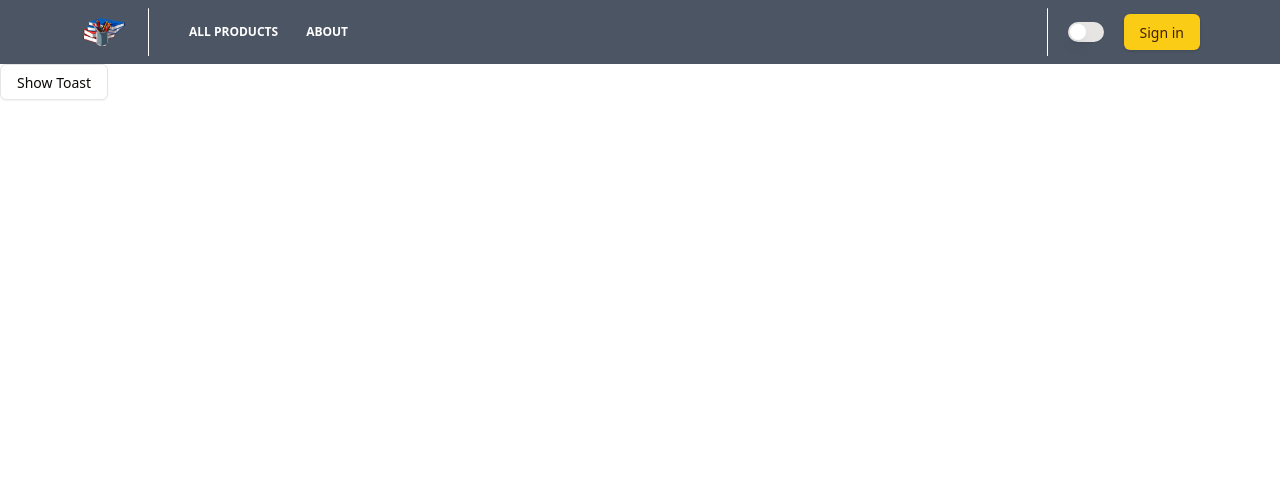
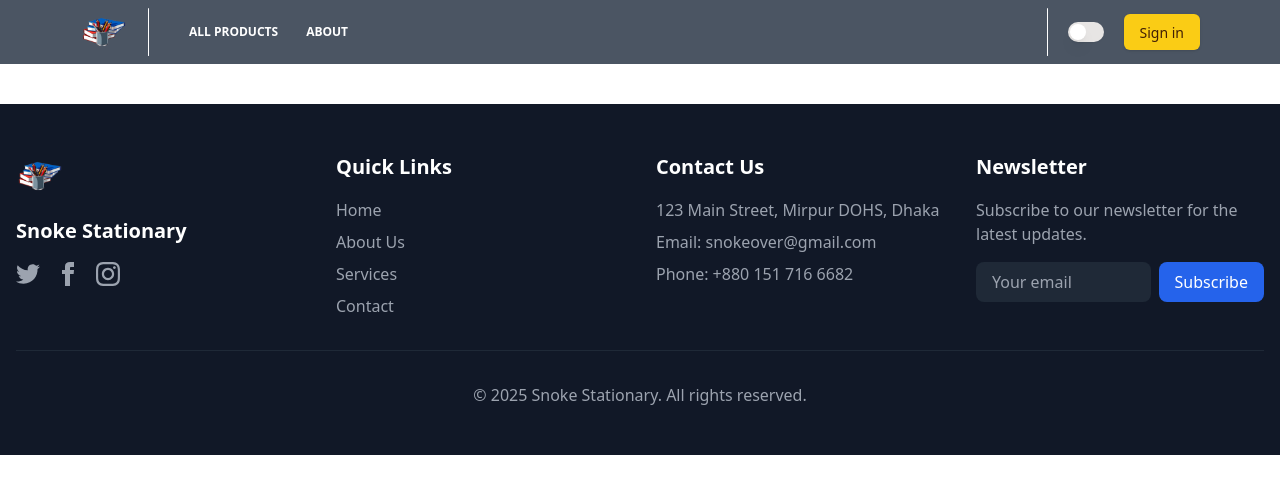
Before and after one commit to snokeOver/stationary-shop-frontend-full-stack, a React (Vite) app: page / in a window 1280 px wide. Shown: the top 494 px of the page. Built offline with nearby package versions, Linux system fonts and the light colour scheme; no server answers.

Commit message:
Created footer

```diff
--- /dev/null
+++ b/src/components/global/Footer.tsx
@@ -0,0 +1,141 @@
+import { Link } from "react-router-dom";
+
+const Footer = () => {
+  return (
+    <footer className="bg-gray-900 text-white py-12 mt-5 md:mt-8 lg:mt-10">
+      <div className="container mx-auto px-4">
+        <div className="grid grid-cols-1 md:grid-cols-4 gap-8">
+          {/* Company Info */}
+          <div className="space-y-4">
+            <Link to="/" className="">
+              <img
+                src="./logo.png"
+                alt="Snoke Stationary Logo"
+                className="h-12 w-12"
+              />
+            </Link>
+            <h3 className="text-xl font-bold">Snoke Stationary</h3>
+
+            <div className="flex space-x-4">
+              <a
+                href="#"
+                className="text-gray-400 hover:text-white transition-colors"
+              >
+                <svg
+                  xmlns="http://www.w3.org/2000/svg"
+                  width="24"
+                  height="24"
+                  viewBox="0 0 24 24"
+                  fill="currentColor"
+                  className="w-6 h-6"
+                >
+                  <path d="M24 4.557c-.883.392-1.832.656-2.828.775 1.017-.609 1.798-1.574 2.165-2.724-.951.564-2.005.974-3.127 1.195-.897-.957-2.178-1.555-3.594-1.555-3.179 0-5.515 2.966-4.797 6.045-4.091-.205-7.719-2.165-10.148-5.144-1.29 2.213-.669 5.108 1.523 6.574-.806-.026-1.566-.247-2.229-.616-.054 2.281 1.581 4.415 3.949 4.89-.693.188-1.452.232-2.224.084.626 1.956 2.444 3.379 4.6 3.419-2.07 1.623-4.678 2.348-7.29 2.04 2.179 1.397 4.768 2.212 7.548 2.212 9.142 0 14.307-7.721 13.995-14.646.962-.695 1.797-1.562 2.457-2.549z" />
+                </svg>
+              </a>
+              <a
+                href="#"
+                className="text-gray-400 hover:text-white transition-colors"
+              >
+                <svg
+                  xmlns="http://www.w3.org/2000/svg"
+                  width="24"
+                  height="24"
+                  viewBox="0 0 24 24"
+                  fill="currentColor"
+                  className="w-6 h-6"
+                >
+                  <path d="M9 8h-3v4h3v12h5v-12h3.642l.358-4h-4v-1.667c0-.955.192-1.333 1.115-1.333h2.885v-5h-3.808c-3.596 0-5.192 1.583-5.192 4.615v3.385z" />
+                </svg>
+              </a>
+              <a
+                href="#"
+                className="text-gray-400 hover:text-white transition-colors"
+              >
+                <svg
+                  xmlns="http://www.w3.org/2000/svg"
+                  width="24"
+                  height="24"
+                  viewBox="0 0 24 24"
+                  fill="currentColor"
+                  className="w-6 h-6"
+                >
+                  <path d="M12 2.163c3.204 0 3.584.012 4.85.07 3.252.148 4.771 1.691 4.919 4.919.058 1.265.069 1.645.069 4.849 0 3.205-.012 3.584-.069 4.849-.149 3.225-1.664 4.771-4.919 4.919-1.266.058-1.644.07-4.85.07-3.204 0-3.584-.012-4.849-.07-3.26-.149-4.771-1.699-4.919-4.92-.058-1.265-.07-1.644-.07-4.849 0-3.204.013-3.583.07-4.849.149-3.227 1.664-4.771 4.919-4.919 1.266-.057 1.645-.069 4.849-.069zm0-2.163c-3.259 0-3.667.014-4.947.072-4.358.2-6.78 2.618-6.98 6.98-.059 1.281-.073 1.689-.073 4.948 0 3.259.014 3.668.072 4.948.2 4.358 2.618 6.78 6.98 6.98 1.281.058 1.689.072 4.948.072 3.259 0 3.668-.014 4.948-.072 4.354-.2 6.782-2.618 6.979-6.98.059-1.28.073-1.689.073-4.948 0-3.259-.014-3.667-.072-4.947-.196-4.354-2.617-6.78-6.979-6.98-1.281-.059-1.69-.073-4.949-.073zm0 5.838c-3.403 0-6.162 2.759-6.162 6.162s2.759 6.163 6.162 6.163 6.162-2.759 6.162-6.163c0-3.403-2.759-6.162-6.162-6.162zm0 10.162c-2.209 0-4-1.79-4-4 0-2.209 1.791-4 4-4s4 1.791 4 4c0 2.21-1.791 4-4 4zm6.406-11.845c-.796 0-1.441.645-1.441 1.44s.645 1.44 1.441 1.44c.795 0 1.439-.645 1.439-1.44s-.644-1.44-1.439-1.44z" />
+                </svg>
+              </a>
+            </div>
+          </div>
+
+          {/* Quick Links */}
+          <div className="space-y-4">
+            <h3 className="text-xl font-bold">Quick Links</h3>
+            <ul className="space-y-2">
+              <li>
+                <a href="#" className="text-gray-400 hover:text-white">
+                  Home
+                </a>
+              </li>
+              <li>
+                <a href="/about" className="text-gray-400 hover:text-white">
+                  About Us
+                </a>
+              </li>
+              <li>
+                <a href="#" className="text-gray-400 hover:text-white">
+                  Services
+                </a>
+              </li>
+              <li>
+                <a href="#" className="text-gray-400 hover:text-white">
+                  Contact
+                </a>
+              </li>
+            </ul>
+          </div>
+
+          {/* Contact Info */}
+          <div className="space-y-4">
+            <h3 className="text-xl font-bold">Contact Us</h3>
+            <ul className="space-y-2">
+              <li className="text-gray-400">
+                123 Main Street, Mirpur DOHS, Dhaka
+              </li>
+              <li className="text-gray-400">Email: snokeover@gmail.com</li>
+              <li className="text-gray-400">Phone: +880 151 716 6682</li>
+            </ul>
+          </div>
+
+          {/* Newsletter */}
+          <div className="space-y-4">
+            <h3 className="text-xl font-bold">Newsletter</h3>
+            <p className="text-gray-400">
+              Subscribe to our newsletter for the latest updates.
+            </p>
+            <form className="flex space-x-2">
+              <input
+                type="email"
+                placeholder="Your email"
+                className="w-full px-4 py-2 rounded-lg bg-gray-800 text-white focus:outline-none"
+              />
+              <button
+                type="submit"
+                className="px-4 py-2 bg-blue-600 text-white rounded-lg hover:bg-blue-700 transition-colors"
+              >
+                Subscribe
+              </button>
+            </form>
+          </div>
+        </div>
+
+        {/* Copyright */}
+        <div className="border-t border-gray-800 mt-8 pt-8 text-center text-gray-400">
+          <p>
+            &copy; {new Date().getFullYear()} Snoke Stationary. All rights
+            reserved.
+          </p>
+        </div>
+      </div>
+    </footer>
+  );
+};
+
+export default Footer;
--- a/src/components/ui/table.tsx
+++ b/src/components/ui/table.tsx
@@ -9,7 +9,10 @@
   <div className="relative w-full overflow-auto">
     <table
       ref={ref}
-      className={cn("w-full caption-bottom text-sm", className)}
+      className={cn(
+        "w-full caption-bottom text-sm bg-gray-100 dark:bg-gray-800 rounded-lg shadow-md",
+        className
+      )}
       {...props}
     />
   </div>
@@ -20,7 +23,11 @@
   HTMLTableSectionElement,
   React.HTMLAttributes<HTMLTableSectionElement>
 >(({ className, ...props }, ref) => (
-  <thead ref={ref} className={cn("[&_tr]:border-b", className)} {...props} />
+  <thead
+    ref={ref}
+    className={cn("[&_tr]:border-b dark:bg-gray-900 bg-gray-300", className)}
+    {...props}
+  />
 ));
 TableHeader.displayName = "TableHeader";
 
@@ -58,7 +65,7 @@
   <tr
     ref={ref}
     className={cn(
-      "border-b transition-colors hover:bg-muted/50 data-[state=selected]:bg-muted",
+      "border-b  hover:bg-muted/50 data-[state=selected]:bg-muted hover:bg-gray-50 dark:hover:bg-gray-700 transition-colors",
       className
     )}
     {...props}
@@ -73,7 +80,7 @@
   <th
     ref={ref}
     className={cn(
-      "h-10 px-2 text-left align-middle font-medium text-muted-foreground [&:has([role=checkbox])]:pr-0 [&>[role=checkbox]]:translate-y-[2px]",
+      "h-10 px-2 text-left align-middle  text-muted-foreground [&:has([role=checkbox])]:pr-0 [&>[role=checkbox]]:translate-y-[2px] font-semibold text-gray-500",
       className
     )}
     {...props}
--- a/src/layout/RootLayout.tsx
+++ b/src/layout/RootLayout.tsx
@@ -1,4 +1,6 @@
+import Footer from "@/components/global/Footer";
 import Navbar from "@/components/global/navSection/Navbar";
+
 import { Outlet } from "react-router-dom";
 
 const RootLayout = () => {
@@ -6,6 +8,7 @@
     <div>
       <Navbar />
       <Outlet />
+      <Footer />
     </div>
   );
 };
--- a/src/pages/Home.tsx
+++ b/src/pages/Home.tsx
@@ -1,10 +1,8 @@
 import ProductSection from "@/components/home/ProductSection";
-import { Button } from "@/components/ui/button";
 
 const Home = () => {
   return (
     <div>
-      <Button variant="outline">Show Toast</Button>
       <div className="max-w-7xl mx-auto px-3">
         <ProductSection />
       </div>
--- a/src/pages/admin/ManageOrders.tsx
+++ b/src/pages/admin/ManageOrders.tsx
@@ -46,33 +46,20 @@
 
   return (
     <div className="w-[300px] sm:w-full mx-auto md:p-4">
-      <Table className="bg-gray-100 dark:bg-gray-800 rounded-lg shadow-md">
+      <Table>
         <TableCaption className="text-gray-600 dark:text-gray-400"></TableCaption>
         <TableHeader>
           <TableRow className="hover:bg-transparent">
-            <TableHead className="font-semibold text-gray-700 dark:text-gray-300">
-              Transaction ID
-            </TableHead>
-            <TableHead className="font-semibold text-gray-700 dark:text-gray-300">
-              Order Summary
-            </TableHead>
-            <TableHead className="font-semibold text-gray-700 dark:text-gray-300">
-              Status
-            </TableHead>
-            <TableHead className="font-semibold text-gray-700 dark:text-gray-300 text-right">
-              Paid Amount
-            </TableHead>
-            <TableHead className="font-semibold text-gray-700 dark:text-gray-300 text-right">
-              Action
-            </TableHead>
+            <TableHead>Transaction ID</TableHead>
+            <TableHead>Order Summary</TableHead>
+            <TableHead>Status</TableHead>
+            <TableHead className=" text-right">Paid Amount</TableHead>
+            <TableHead className=" text-right">Action</TableHead>
           </TableRow>
         </TableHeader>
         <TableBody>
           {data?.data?.map((order: IOrder) => (
-            <TableRow
-              key={order._id}
-              className="hover:bg-gray-50 dark:hover:bg-gray-700 transition-colors"
-            >
+            <TableRow key={order._id}>
               <TableCell className="font-medium text-gray-900 dark:text-gray-100">
                 {`${order.txId.slice(0, 5)}***${order.txId.slice(-3)}`}
               </TableCell>
@@ -82,8 +69,8 @@
                     <div key={index} className="text-sm">
                       <span className="font-medium text-gray-900 dark:text-gray-100">
                         {item.name}
-                      </span>{" "}
-                      -{" "}
+                      </span>
+                      -
                       <span className="text-gray-500 dark:text-gray-400">
                         {item.purchaseQuantity} x ${item.price}
                       </span>
--- a/src/pages/user/ViewOrders.tsx
+++ b/src/pages/user/ViewOrders.tsx
@@ -33,7 +33,7 @@
 
   return (
     <div className="w-[300px] sm:w-full mx-auto">
-      <Table className="bg-gray-200 dark:bg-gray-800">
+      <Table>
         <TableCaption>A list of your recent orders.</TableCaption>
         <TableHeader>
           <TableRow>
```
Also changed, not shown: src/pages/admin/ManageUsers.tsx (+15 -13 lines).
